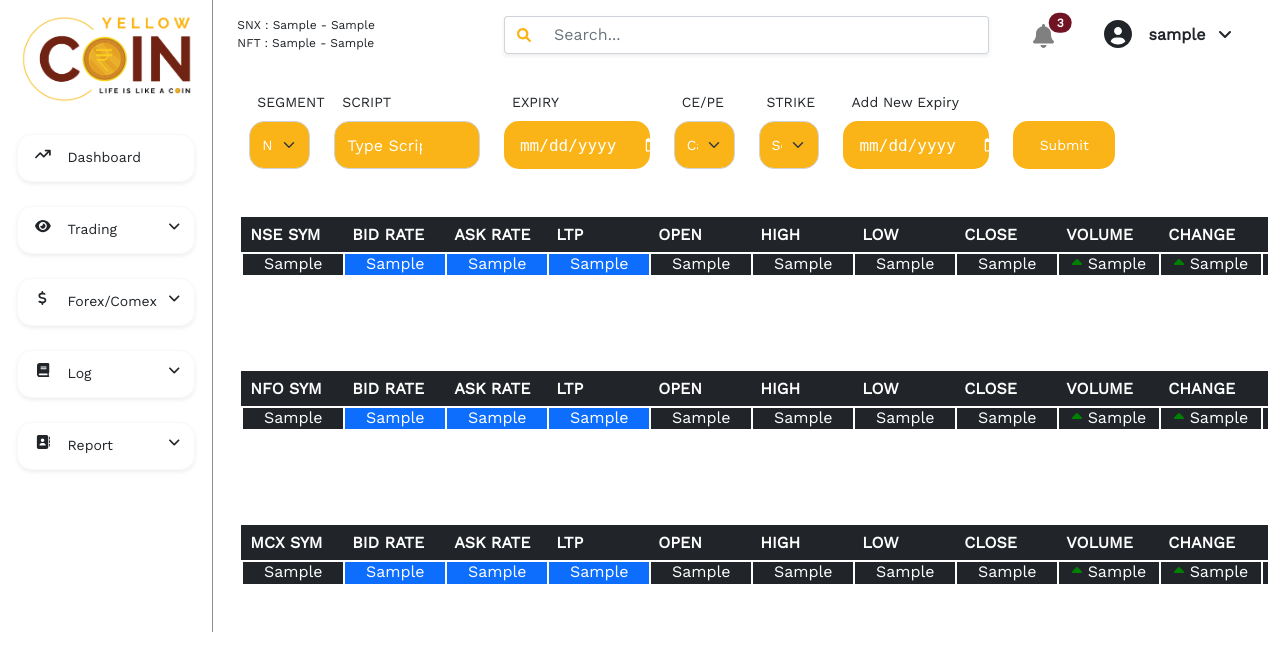
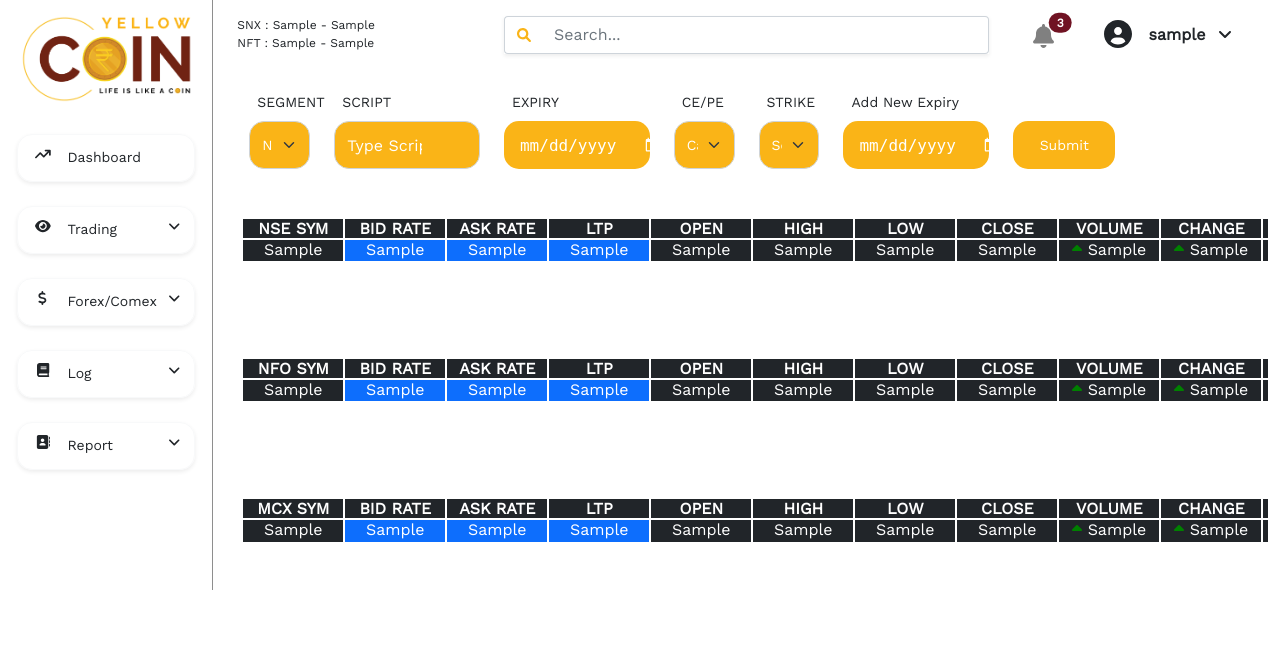
Before and after one commit to TheJagStudio/yellowcoin, a Django app: template trading/templates/user_trade_watchlist.html in a window 1280 px wide. Shown: the top 671 px of the page. Run offline with Django 4.2, Linux system fonts and the light colour scheme; tables that the repository leaves empty hold one stand-in row (values such as "Sample post"); the template is opened without the code that fills it: values that come from a table or form of the project are taken from there, most other values are stand-ins (such as "Sample title", 1, 10 or a date in 2020).

Commit message:
frontend

```diff
--- a/trading/templates/user_trade_watchlist.html
+++ b/trading/templates/user_trade_watchlist.html
@@ -146,18 +146,18 @@
                      <div class="table-responsive ms-3">
                         <table class="table my-5 table-borderless bg-dark">
                            <thead>
-                              <tr class="table-border-none">
-                                 <th scope="col" class="bg-dark text-white fixed-width-Trade">NSE SYM</th>
-                                 <th scope="col" class="bg-dark text-white fixed-width-Trade">BID RATE</th>
-                                 <th scope="col" class="bg-dark text-white fixed-width-Trade">ASK RATE</th>
-                                 <th scope="col" class="bg-dark text-white fixed-width-Trade">LTP</th>
-                                 <th scope="col" class="bg-dark text-white fixed-width-Trade">OPEN</th>
-                                 <th scope="col" class="bg-dark text-white fixed-width-Trade">HIGH</th>
-                                 <th scope="col" class="bg-dark text-white fixed-width-Trade">LOW</th>
-                                 <th scope="col" class="bg-dark text-white fixed-width-Trade">CLOSE</th>
-                                 <th scope="col" class="bg-dark text-white fixed-width-Trade">VOLUME</th>
-                                 <th scope="col" class="bg-dark text-white fixed-width-Trade">CHANGE</th>
-                                 <th scope="col" class="bg-dark text-white fixed-width-Trade">REMOVE</th>
+                              <tr class="td-border">
+                                 <th scope="col" class="bg-dark text-white fixed-width-Trade td-border">NSE SYM</th>
+                                 <th scope="col" class="bg-dark text-white fixed-width-Trade td-border">BID RATE</th>
+                                 <th scope="col" class="bg-dark text-white fixed-width-Trade td-border">ASK RATE</th>
+                                 <th scope="col" class="bg-dark text-white fixed-width-Trade td-border">LTP</th>
+                                 <th scope="col" class="bg-dark text-white fixed-width-Trade td-border">OPEN</th>
+                                 <th scope="col" class="bg-dark text-white fixed-width-Trade td-border">HIGH</th>
+                                 <th scope="col" class="bg-dark text-white fixed-width-Trade td-border">LOW</th>
+                                 <th scope="col" class="bg-dark text-white fixed-width-Trade td-border">CLOSE</th>
+                                 <th scope="col" class="bg-dark text-white fixed-width-Trade td-border">VOLUME</th>
+                                 <th scope="col" class="bg-dark text-white fixed-width-Trade td-border">CHANGE</th>
+                                 <th scope="col" class="bg-dark text-white fixed-width-Trade td-border">REMOVE</th>
                               </tr>
                            </thead>
                            <tbody id="table1">
@@ -195,17 +195,17 @@
                         <table class="table my-5 table-borderless bg-dark">
                            <thead>
                               <tr class="table-border-none">
-                                 <th scope="col" class="bg-dark text-white fixed-width-Trade">NFO SYM</th>
-                                 <th scope="col" class="bg-dark text-white fixed-width-Trade">BID RATE</th>
-                                 <th scope="col" class="bg-dark text-white fixed-width-Trade">ASK RATE</th>
-                                 <th scope="col" class="bg-dark text-white fixed-width-Trade">LTP</th>
-                                 <th scope="col" class="bg-dark text-white fixed-width-Trade">OPEN</th>
-                                 <th scope="col" class="bg-dark text-white fixed-width-Trade">HIGH</th>
-                                 <th scope="col" class="bg-dark text-white fixed-width-Trade">LOW</th>
-                                 <th scope="col" class="bg-dark text-white fixed-width-Trade">CLOSE</th>
-                                 <th scope="col" class="bg-dark text-white fixed-width-Trade">VOLUME</th>
-                                 <th scope="col" class="bg-dark text-white fixed-width-Trade">CHANGE</th>
-                                 <th scope="col" class="bg-dark text-white fixed-width-Trade">REMOVE</th>
+                                 <th scope="col" class="bg-dark text-white fixed-width-Trade td-border ">NFO SYM</th>
+                                 <th scope="col" class="bg-dark text-white fixed-width-Trade td-border ">BID RATE</th>
+                                 <th scope="col" class="bg-dark text-white fixed-width-Trade td-border ">ASK RATE</th>
+                                 <th scope="col" class="bg-dark text-white fixed-width-Trade td-border ">LTP</th>
+                                 <th scope="col" class="bg-dark text-white fixed-width-Trade td-border ">OPEN</th>
+                                 <th scope="col" class="bg-dark text-white fixed-width-Trade td-border ">HIGH</th>
+                                 <th scope="col" class="bg-dark text-white fixed-width-Trade td-border ">LOW</th>
+                                 <th scope="col" class="bg-dark text-white fixed-width-Trade td-border ">CLOSE</th>
+                                 <th scope="col" class="bg-dark text-white fixed-width-Trade td-border ">VOLUME</th>
+                                 <th scope="col" class="bg-dark text-white fixed-width-Trade td-border ">CHANGE</th>
+                                 <th scope="col" class="bg-dark text-white fixed-width-Trade td-border ">REMOVE</th>
                               </tr>
                            </thead>
                            <tbody id="table3">
@@ -243,17 +243,17 @@
                         <table class="table my-5 table-borderless bg-dark">
                            <thead>
                               <tr class="table-border-none">
-                                 <th scope="col" class="bg-dark text-white fixed-width-Trade">MCX SYM</th>
-                                 <th scope="col" class="bg-dark text-white fixed-width-Trade">BID RATE</th>
-                                 <th scope="col" class="bg-dark text-white fixed-width-Trade">ASK RATE</th>
-                                 <th scope="col" class="bg-dark text-white fixed-width-Trade">LTP</th>
-                                 <th scope="col" class="bg-dark text-white fixed-width-Trade">OPEN</th>
-                                 <th scope="col" class="bg-dark text-white fixed-width-Trade">HIGH</th>
-                                 <th scope="col" class="bg-dark text-white fixed-width-Trade">LOW</th>
-                                 <th scope="col" class="bg-dark text-white fixed-width-Trade">CLOSE</th>
-                                 <th scope="col" class="bg-dark text-white fixed-width-Trade">VOLUME</th>
-                                 <th scope="col" class="bg-dark text-white fixed-width-Trade">CHANGE</th>
-                                 <th scope="col" class="bg-dark text-white fixed-width-Trade">REMOVE</th>
+                                 <th scope="col" class="bg-dark text-white fixed-width-Trade td-border">MCX SYM</th>
+                                 <th scope="col" class="bg-dark text-white fixed-width-Trade td-border">BID RATE</th>
+                                 <th scope="col" class="bg-dark text-white fixed-width-Trade td-border">ASK RATE</th>
+                                 <th scope="col" class="bg-dark text-white fixed-width-Trade td-border">LTP</th>
+                                 <th scope="col" class="bg-dark text-white fixed-width-Trade td-border">OPEN</th>
+                                 <th scope="col" class="bg-dark text-white fixed-width-Trade td-border">HIGH</th>
+                                 <th scope="col" class="bg-dark text-white fixed-width-Trade td-border">LOW</th>
+                                 <th scope="col" class="bg-dark text-white fixed-width-Trade td-border">CLOSE</th>
+                                 <th scope="col" class="bg-dark text-white fixed-width-Trade td-border">VOLUME</th>
+                                 <th scope="col" class="bg-dark text-white fixed-width-Trade td-border">CHANGE</th>
+                                 <th scope="col" class="bg-dark text-white fixed-width-Trade td-border">REMOVE</th>
                               </tr>
                            </thead>
                            <tbody id="table2">
@@ -823,5 +823,5 @@
                }
             }
             stateChange();
-         </script>
+        </script>
 {% endblock content %}
```
